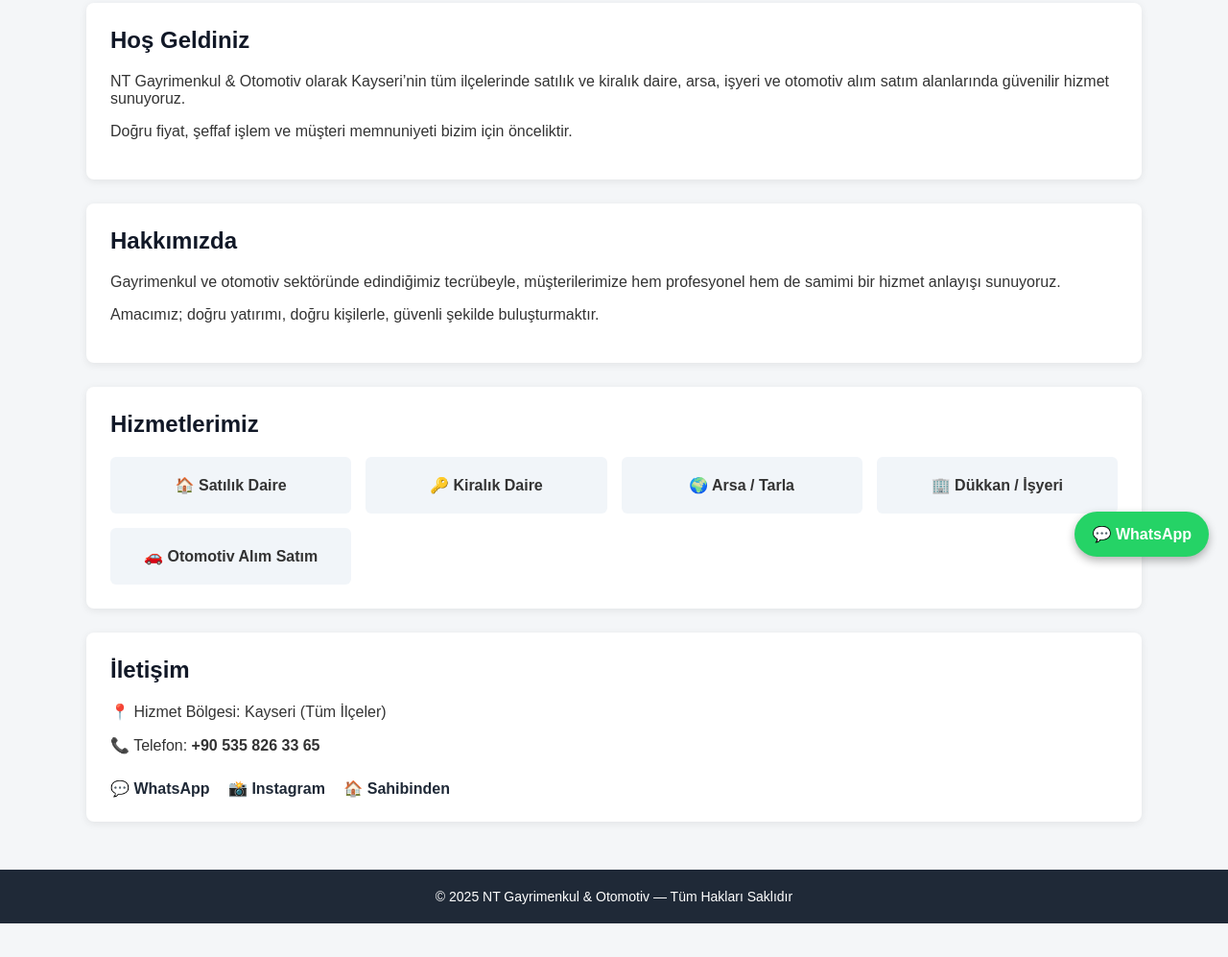
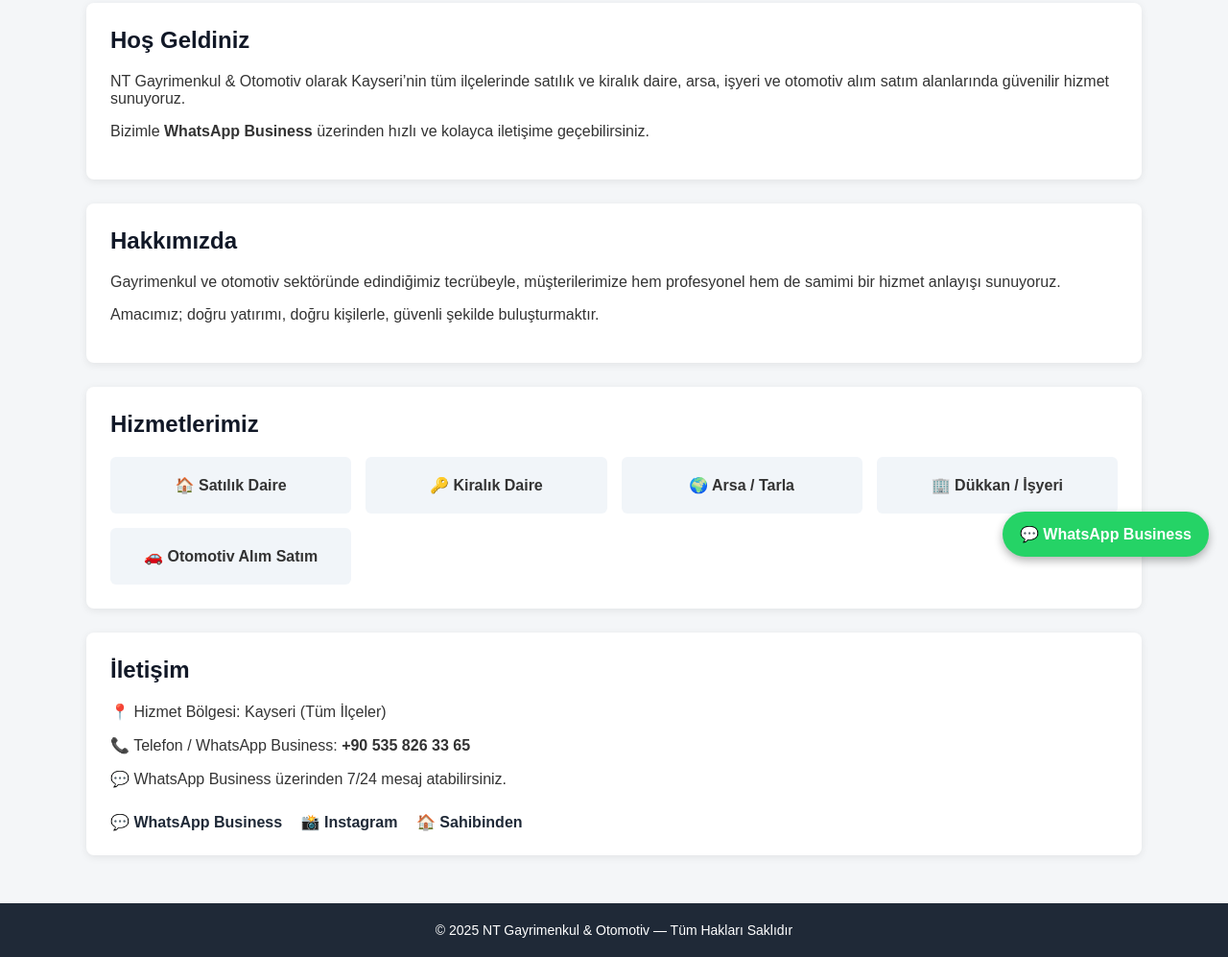
Before and after one commit to sercantekin434-hue/nt-gayrimenkul, a plain HTML site: page index.html in a window 1280 px wide. Shown: the part 200-1197 px from the top of the page at 96% size. Before the commit the page ends 1162 px from the top, so only its background shows below. Drawn offline with Linux system fonts and the light colour scheme.

Commit message:
Update references to WhatsApp Business in index.html

```diff
--- a/index.html
+++ b/index.html
@@ -86,7 +86,7 @@ footer{
     font-size:14px;
 }
 
-/* WhatsApp Sabit Buton */
+/* WhatsApp Business Sabit Buton */
 .whatsapp{
     position:fixed;
     bottom:20px;
@@ -127,7 +127,7 @@ footer{
         alanlarında güvenilir hizmet sunuyoruz.
     </p>
     <p>
-        Doğru fiyat, şeffaf işlem ve müşteri memnuniyeti bizim için önceliktir.
+        Bizimle <strong>WhatsApp Business</strong> üzerinden hızlı ve kolayca iletişime geçebilirsiniz.
     </p>
 </section>
 
@@ -156,10 +156,11 @@ footer{
 <section id="iletisim" class="section">
     <h2>İletişim</h2>
     <p>📍 Hizmet Bölgesi: Kayseri (Tüm İlçeler)</p>
-    <p>📞 Telefon: <strong>+90 535 826 33 65</strong></p>
+    <p>📞 Telefon / WhatsApp Business: <strong>+90 535 826 33 65</strong></p>
+    <p>💬 WhatsApp Business üzerinden 7/24 mesaj atabilirsiniz.</p>
 
     <div class="links">
-        <a href="https://wa.me/905358263365" target="_blank">💬 WhatsApp</a>
+        <a href="https://wa.me/905358263365" target="_blank">💬 WhatsApp Business</a>
         <a href="#" target="_blank">📸 Instagram</a>
         <a href="#" target="_blank">🏠 Sahibinden</a>
     </div>
@@ -172,8 +173,8 @@ footer{
 </footer>
 
 <a class="whatsapp" href="https://wa.me/905358263365" target="_blank">
-💬 WhatsApp
+💬 WhatsApp Business
 </a>
 
 </body>
-</html>
+    </html>
```
